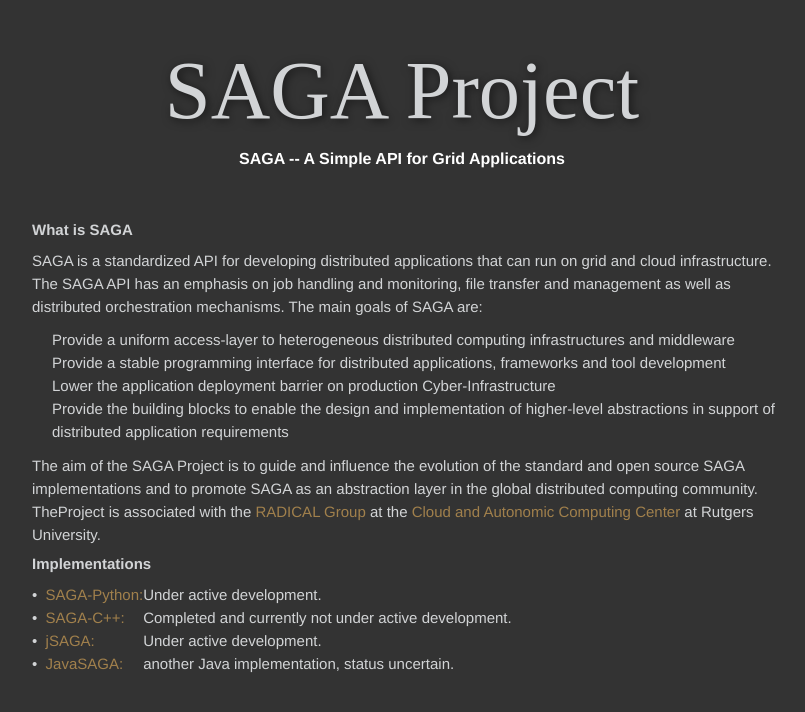
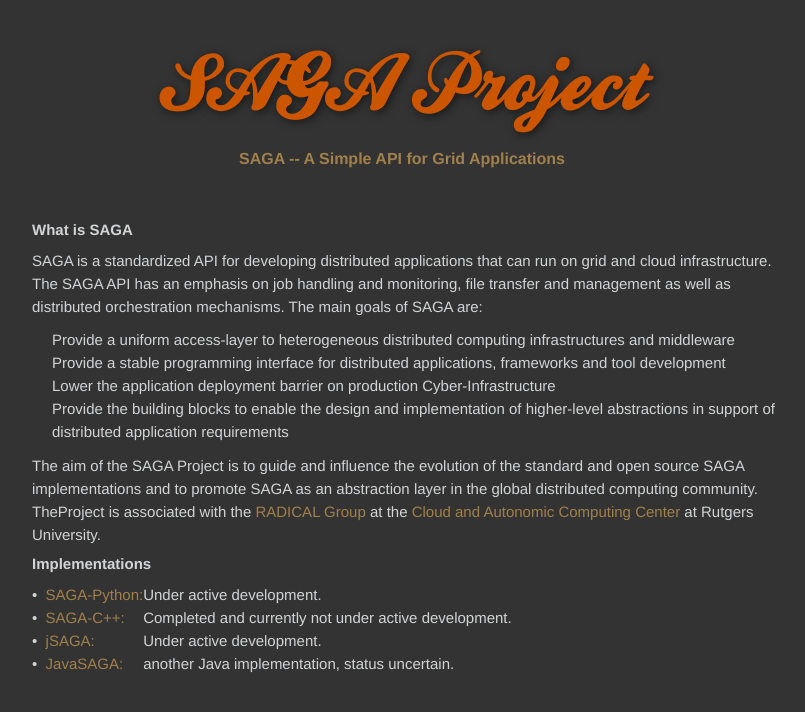
Before and after one commit to saga-project/saga-project.github.com, a plain HTML site: page index.html in a window 1280 px wide. Shown: the whole page, without its empty margins (238-1043 px from the left). Drawn offline with Linux system fonts and the light colour scheme.

Commit message:
re-apply old L&F

```diff
--- a/css/custom.css
+++ b/css/custom.css
@@ -1,19 +1,19 @@
-
 h1 {
-	font-size: 550%;
-	margin: 0 0 0.1em;
-	font-family: 'PTSansCaptionRegular', normal;
+  color:           #CC5500;
+  font-size:       550%;
+  margin:          0 0 0.1em;
+	font-family: 'BallparkWeiner', serif;
 	font-weight: normal;
 	text-shadow: 2px 2px 10px rgba(0,0,0,0.55);
 }
 
 h1 a,
 h1 a:hover {
-	color: #2992AD;
+	color: #931;
 	font-weight: normal;
-	text-decoration: none;
+  text-decoration: none;
 }
 
-#subtitle {
-	color: #ffffff;
+subtitle {
+  color:           #a1804c;
 }
```
